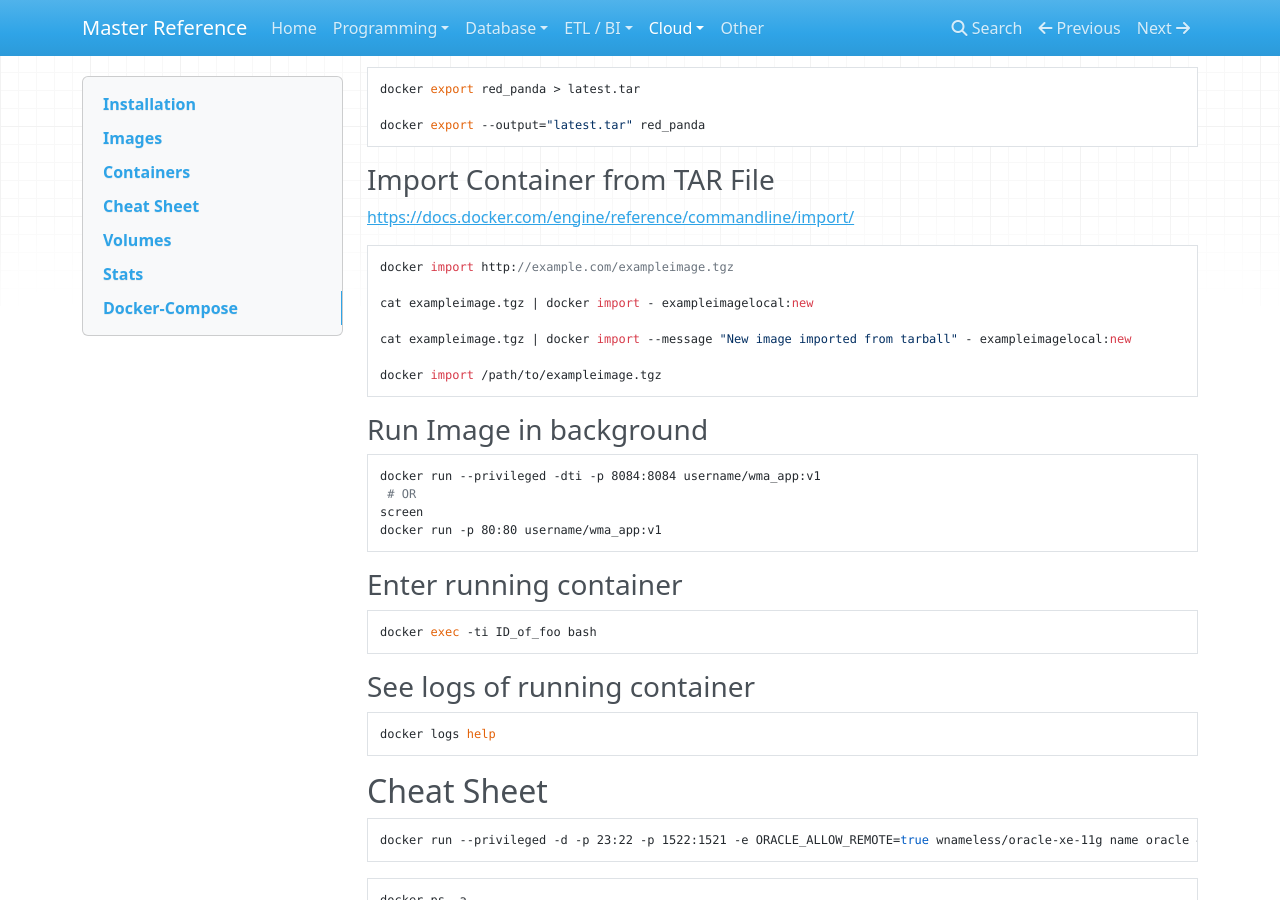
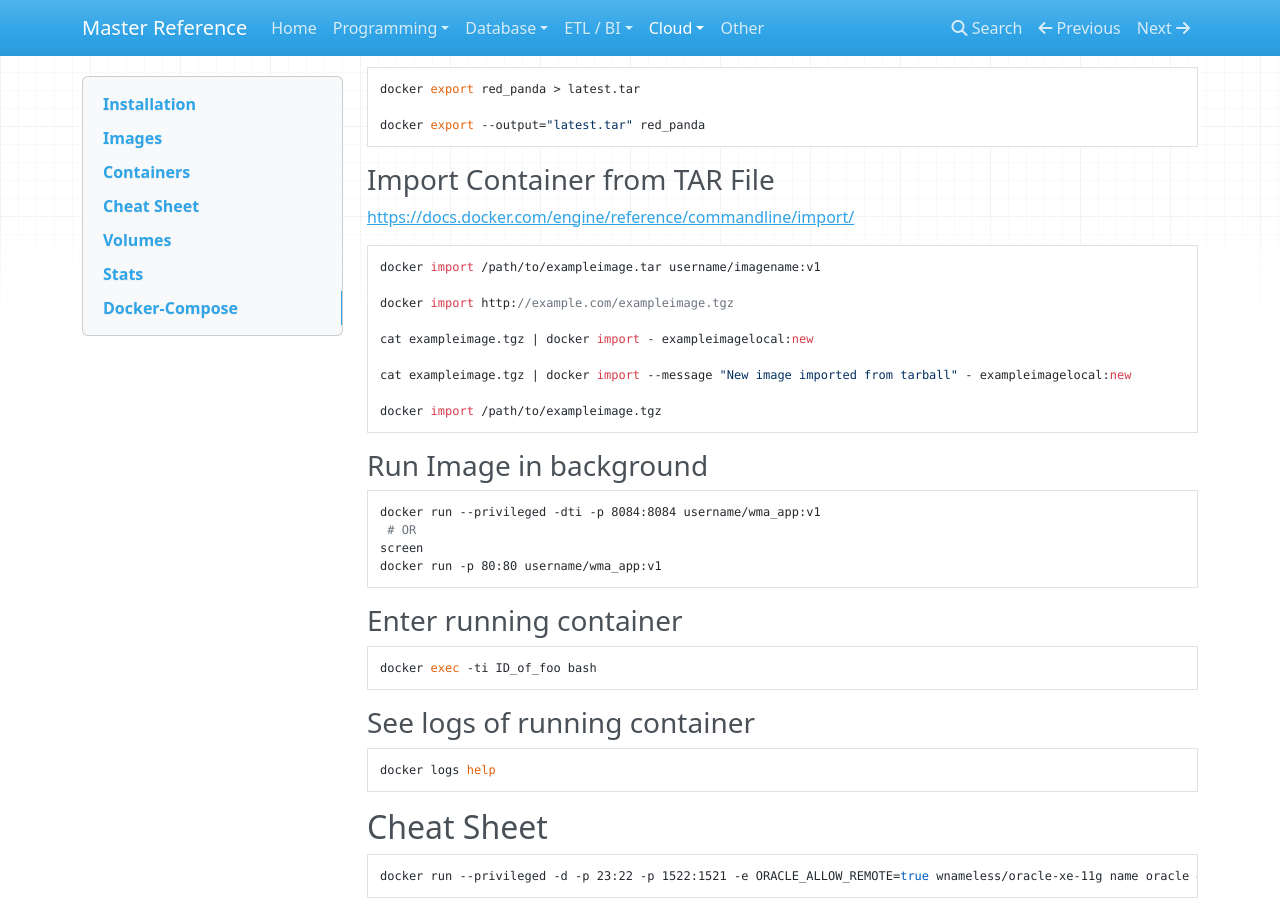
Before and after one commit to flarco/ref-docs, an MkDocs documentation site: the page built from docs/cloud/docker.md, in a window 1280 px wide and 900 px high, scrolled down 1324 px. Built offline with MkDocs 1.6.1, drawn with Linux system fonts in a browser that asks for light colours; nearby versions of some CDN libraries; old or Windows-style settings are respelled for this version of MkDocs.

Commit message:
Update Docker Import Container from TAR File

````diff
--- a/docs/cloud/docker.md
+++ b/docs/cloud/docker.md
@@ -71,6 +71,8 @@ docker export --output="latest.tar" red_panda
 ### Import Container from TAR File
 <https://docs.docker.com/engine/reference/commandline/import/>
 ```
+docker import /path/to/exampleimage.tar username/imagename:v1
+
 docker import http://example.com/exampleimage.tgz
 
 cat exampleimage.tgz | docker import - exampleimagelocal:new
````
